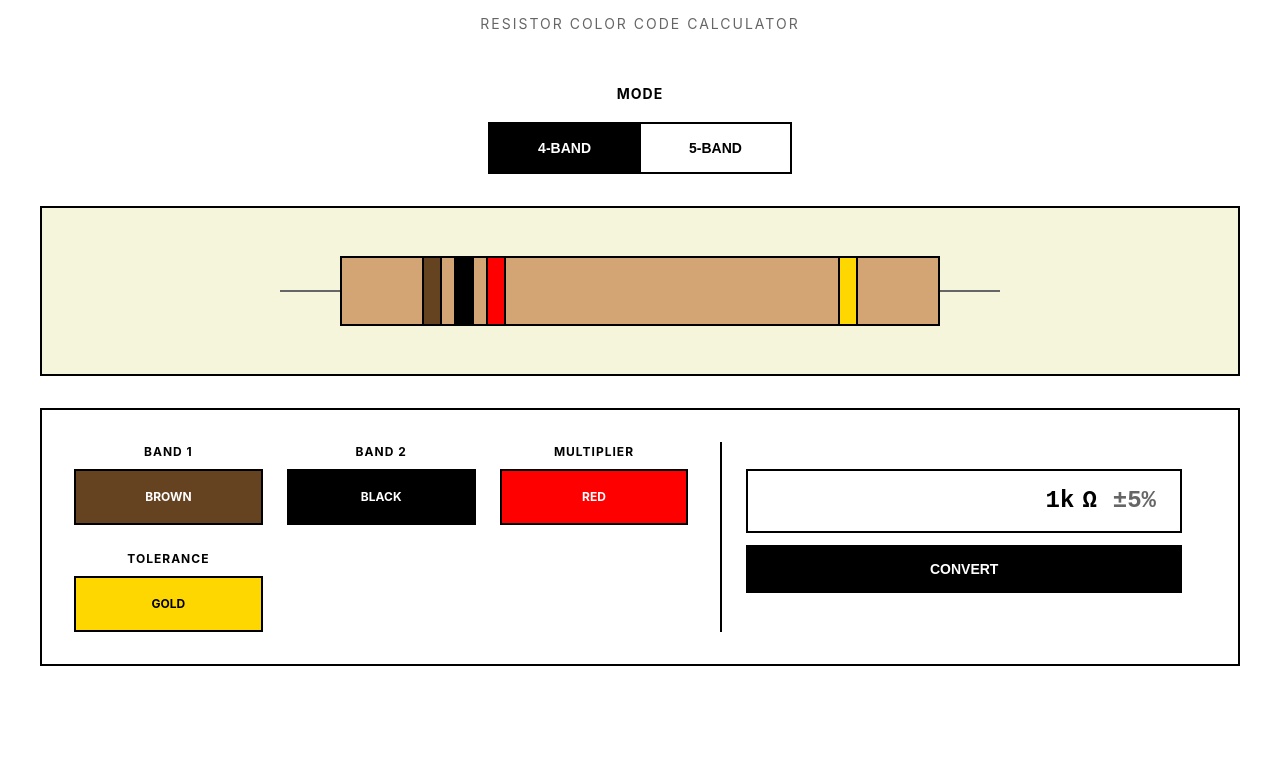
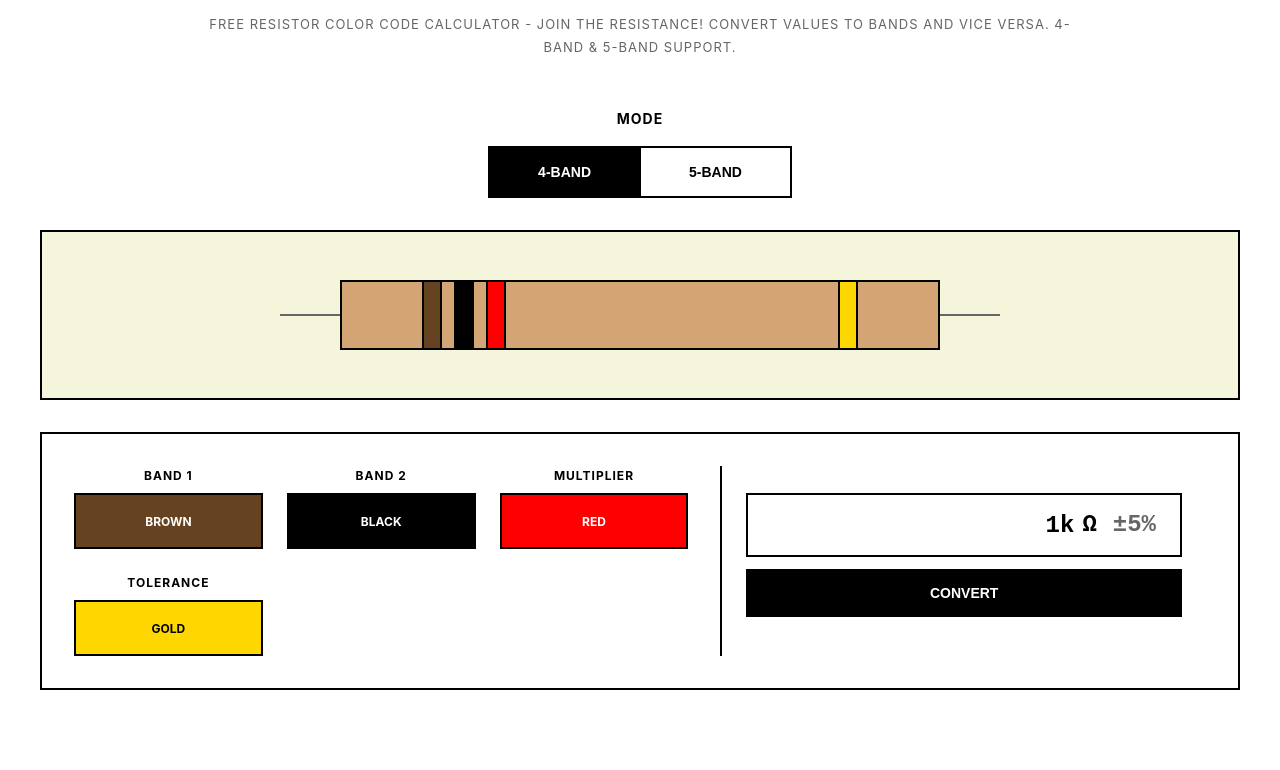
Before and after one commit to mracos/camaradas, a plain HTML site: page index.html in a window 1280 px wide. Shown: the part 156-926 px from the top of the page. Before the commit the page ends 902 px from the top, so only its background shows below. Drawn offline with Linux system fonts and the light colour scheme.

Commit message:
fixup! Initial commit for a small resistor calculator

```diff
--- a/index.html
+++ b/index.html
@@ -21,7 +21,7 @@
 <body>
     <main>
         <h1>Camaradas ☭</h1>
-        <p class="subtitle">Resistor Color Code Calculator</p>
+        <p class="subtitle">Free Resistor Color Code Calculator - Join the Resistance! Convert values to bands and vice versa. 4-band & 5-band support.</p>
 
         <section class="mode-toggle-section">
             <h2>Mode</h2>
--- a/styles.css
+++ b/styles.css
@@ -34,11 +34,15 @@ h1 {
 
 .subtitle {
     text-align: center;
-    font-size: 14px;
+    font-size: 13px;
     text-transform: uppercase;
-    letter-spacing: 2px;
+    letter-spacing: 1px;
     color: #666666;
     margin-bottom: 48px;
+    max-width: 900px;
+    margin-left: auto;
+    margin-right: auto;
+    line-height: 1.8;
 }
 
 section {
```
